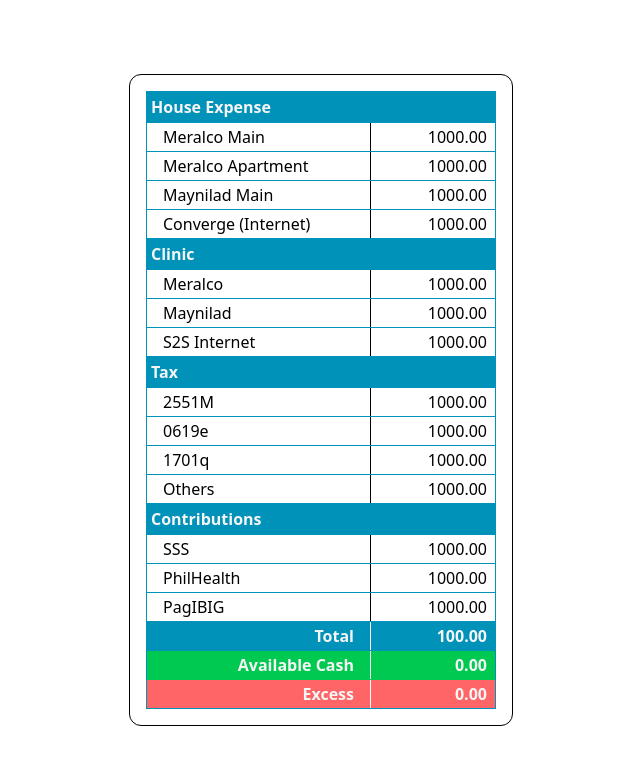
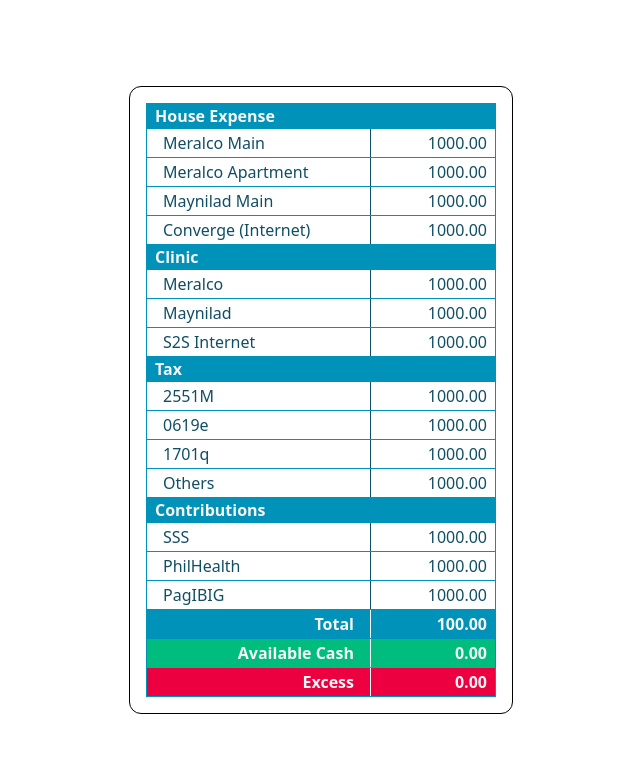
Before and after one commit to djkier/consolidated-dues-tracker, a React (Vite) app: page / in a window 1280 px wide. Shown: the top 764 px of the page, without its empty margins (319-959 px from the left). Built offline with nearby package versions, Linux system fonts and the light colour scheme.

Commit message:
Add logging for the input values

```diff
--- a/src/components/MainTable.jsx
+++ b/src/components/MainTable.jsx
@@ -1,3 +1,5 @@
+import { useState, useEffect } from 'react'
+
 const CATEGORY_AND_ITEMS = {
     "House Expense": ["Meralco Main", "Meralco Apartment", "Maynilad Main", "Converge (Internet)"],
     "Clinic": ["Meralco", "Maynilad", "S2S Internet"],
@@ -5,9 +7,28 @@ const CATEGORY_AND_ITEMS = {
     "Contributions": ["SSS", "PhilHealth", "PagIBIG"]
 }
 
+const stateInitKeysAndValues = () => {
+        const newObj = {};
+        Object.entries(CATEGORY_AND_ITEMS).map(([__, values]) => {
+            values.map(value => {
+                newObj[value] = 0;
+            });
+        });
+
+
+        return newObj;
+}
 
 
 export default function MainTable() {
+    const [ inputValues, setInputValues ] = useState(stateInitKeysAndValues);
+
+    useEffect(() => {
+        Object.entries(inputValues).forEach(item => console.log(`${item[0]} = ${item[1]}`));
+    }, [inputValues])
+
+
+
     return (
         <div className="border w-sm p-4 rounded-xl">
             {Object.keys(CATEGORY_AND_ITEMS).map(key => {
@@ -34,7 +55,7 @@ function ExpenseRow({ description, amount, lastOfType, customRowStyle, customDes
     const newCustomRowStyle = customRowStyle ? customRowStyle : '';
     const borderOfNoneLastType = !lastOfType ? `border-b border-cyan-600` : '';
     return (
-        <div className={`${borderOfNoneLastType} ${newCustomRowStyle} flex justify-between pl-4 pr-2 `}>
+        <div className={`${borderOfNoneLastType} ${newCustomRowStyle} flex justify-between pl-4 pr-2`}>
             <dt className={`${newCustomDescStyle} border-r-1 w-[13rem] py-[2px]`}>{description}</dt>
             <dd className="py-[2px]">{Number(amount).toFixed(2)}</dd>
         </div>
@@ -43,8 +64,8 @@ function ExpenseRow({ description, amount, lastOfType, customRowStyle, customDes
 
 function Category({ children, type }) {
     return (
-        <section className="border-x border-cyan-600">
-            <h2 className="bg-cyan-600 text-neutral-100 font-semibold p-1">{type}</h2>
+        <section className="border-x border-cyan-600 text-cyan-900">
+            <h2 className="bg-cyan-600 text-neutral-100 font-semibold py-[1px] pl-2">{type}</h2>
             <dl>
                 {children}
 
@@ -59,8 +80,8 @@ function Summary() {
         <section className="border-x border-t border-cyan-600">
             <dl className="text-neutral-100 font-bold">
                 <ExpenseRow description="Total" amount="100" customRowStyle="bg-cyan-600" customDescStyle={customDecsriptionStyle} />
-                <ExpenseRow description="Available Cash" amount="0" customRowStyle="bg-green-500 border-green-500" customDescStyle={customDecsriptionStyle}/>
-                <ExpenseRow description="Excess" amount="0" customRowStyle="bg-red-400 " customDescStyle={customDecsriptionStyle}/>
+                <ExpenseRow description="Available Cash" amount="0" customRowStyle="bg-emerald-500 border-green-500" customDescStyle={customDecsriptionStyle}/>
+                <ExpenseRow description="Excess" amount="0" customRowStyle="bg-rose-600 " customDescStyle={customDecsriptionStyle}/>
             </dl>
         </section>
     );
```
